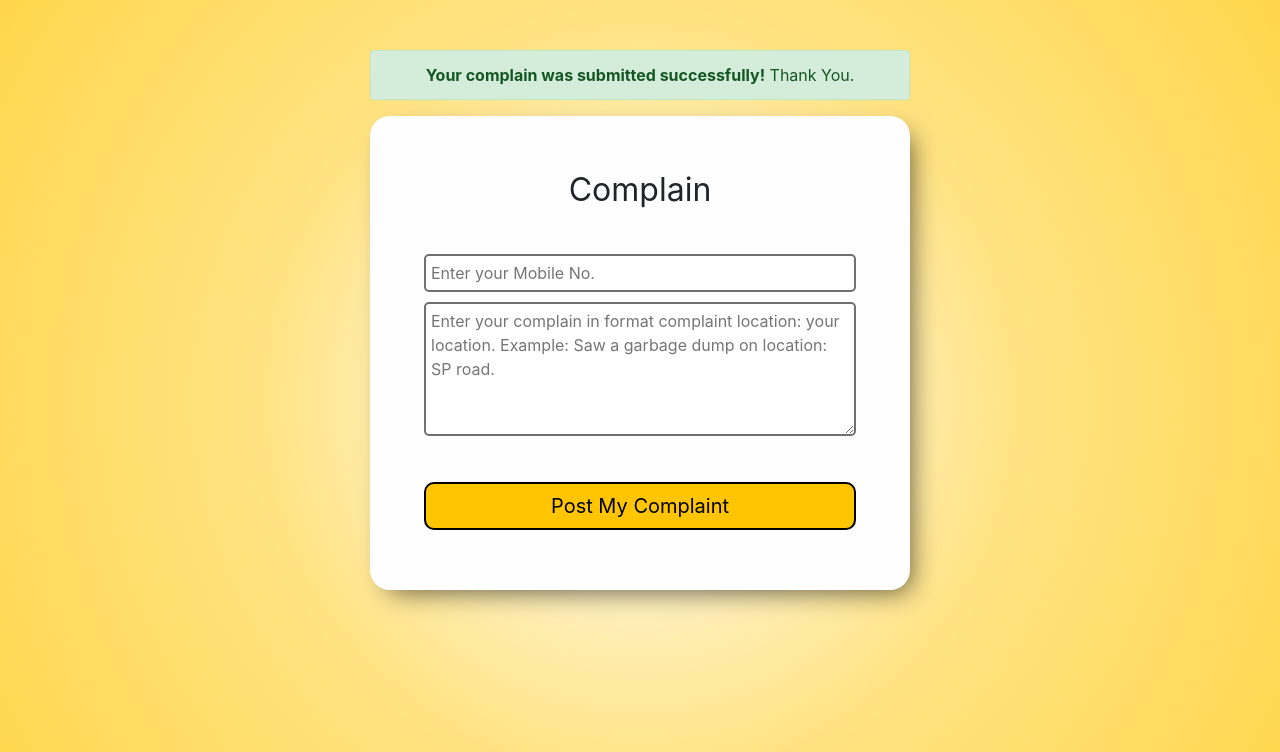
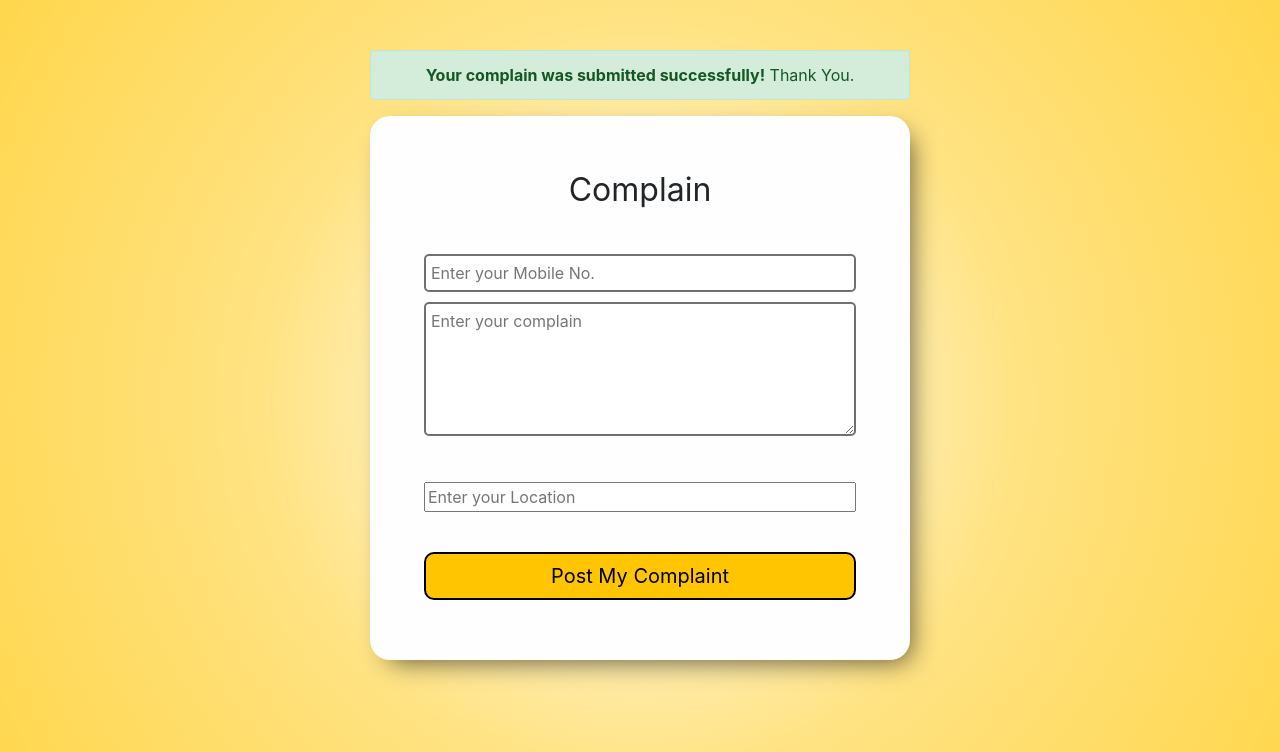
Before and after one commit to CFGIndia20/team-2, a Django app: template janaagraha/templates/janaagraha/send_complain.html in a window 1280 px wide. Shown: the top 752 px of the page. Run offline with Django 3.2, Linux system fonts and the light colour scheme; the template is opened without the code that fills it, so the values that code supplies are empty; some libraries are stand-ins or nearby versions.

Commit message:
location field added

```diff
--- a/janaagraha/static/janaagraha/js/complain.js
+++ b/janaagraha/static/janaagraha/js/complain.js
@@ -7,8 +7,11 @@
             alert("Please put 10 digit mobile number");
             return;
         }
+
 		var complain = $("#complain-text").val();
-		$.post("",{mobile: mobile, complain:complain}, function(msg){
+		var location = $("#location").val();
+
+		$.post("",{mobile: mobile, complain:complain, location:location}, function(msg){
 			console.log(msg);
 		});
 	});
--- a/janaagraha/templates/janaagraha/send_complain.html
+++ b/janaagraha/templates/janaagraha/send_complain.html
@@ -21,11 +21,6 @@
 	<!-- jQuery JS -->
     <script type = "text/javascript" src = "https://ajax.googleapis.com/ajax/libs/jquery/2.1.3/jquery.min.js"></script>
     <script type = "text/javascript" src = "https://ajax.googleapis.com/ajax/libs/jqueryui/1.11.3/jquery-ui.min.js"></script>
-
-
-
-
-
     <!-- Fontawesome JS -->
     <script src="https://kit.fontawesome.com/4d0c33f78e.js" crossorigin="anonymous"></script>
 
@@ -64,7 +59,8 @@
                             Complain
                         </div>
                         <input type="phone" id="mobile" name="phone" placeholder="Enter your Mobile No." required>
-                        <textarea id="complain-text" placeholder="Enter your complain in format complaint location: your location. Example: Saw a garbage dump on location: SP road." rows="5"></textarea>
+                        <textarea id="complain-text" placeholder="Enter your complain" rows="5"></textarea>
+                        <input type="location" id="location" name="location" placeholder="Enter your Location" required>
                         <input class="btn-pri complain-btn" type="button" value="Post My Complaint">
                     </form>
 
```
